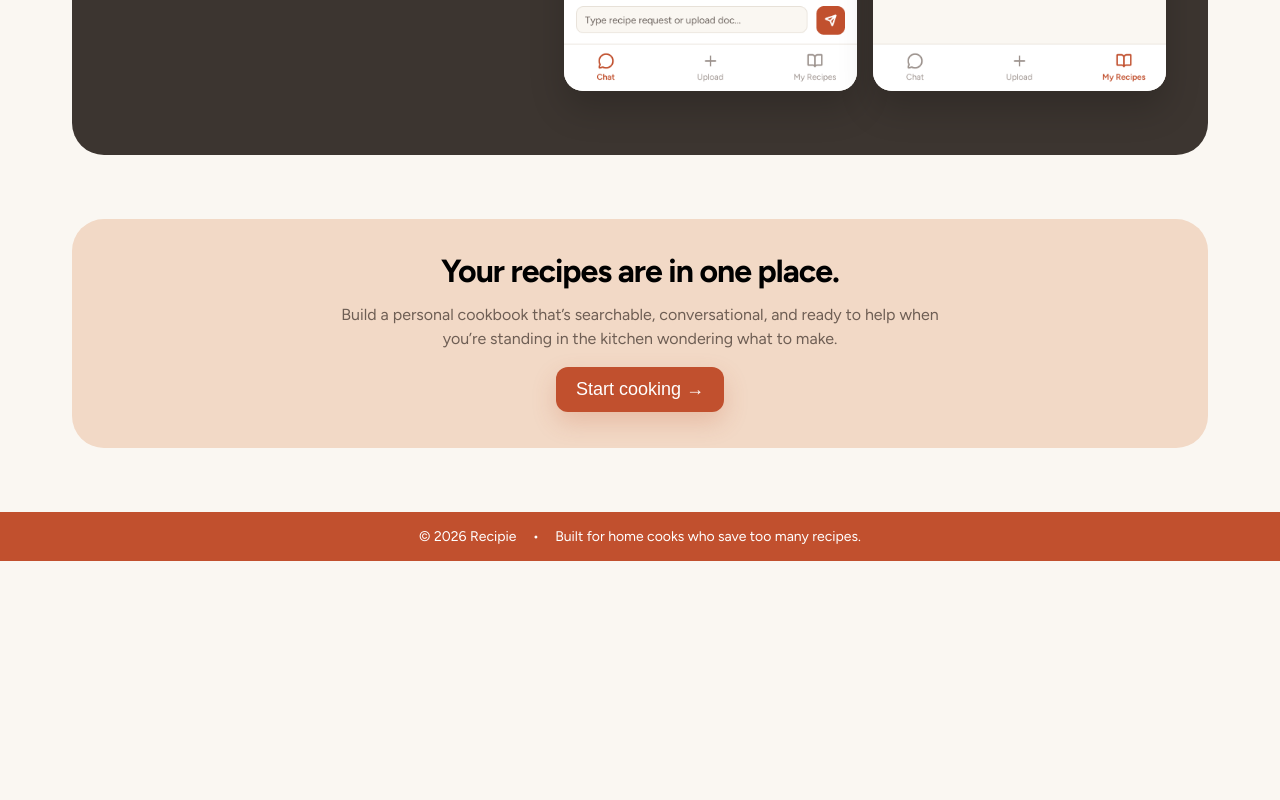
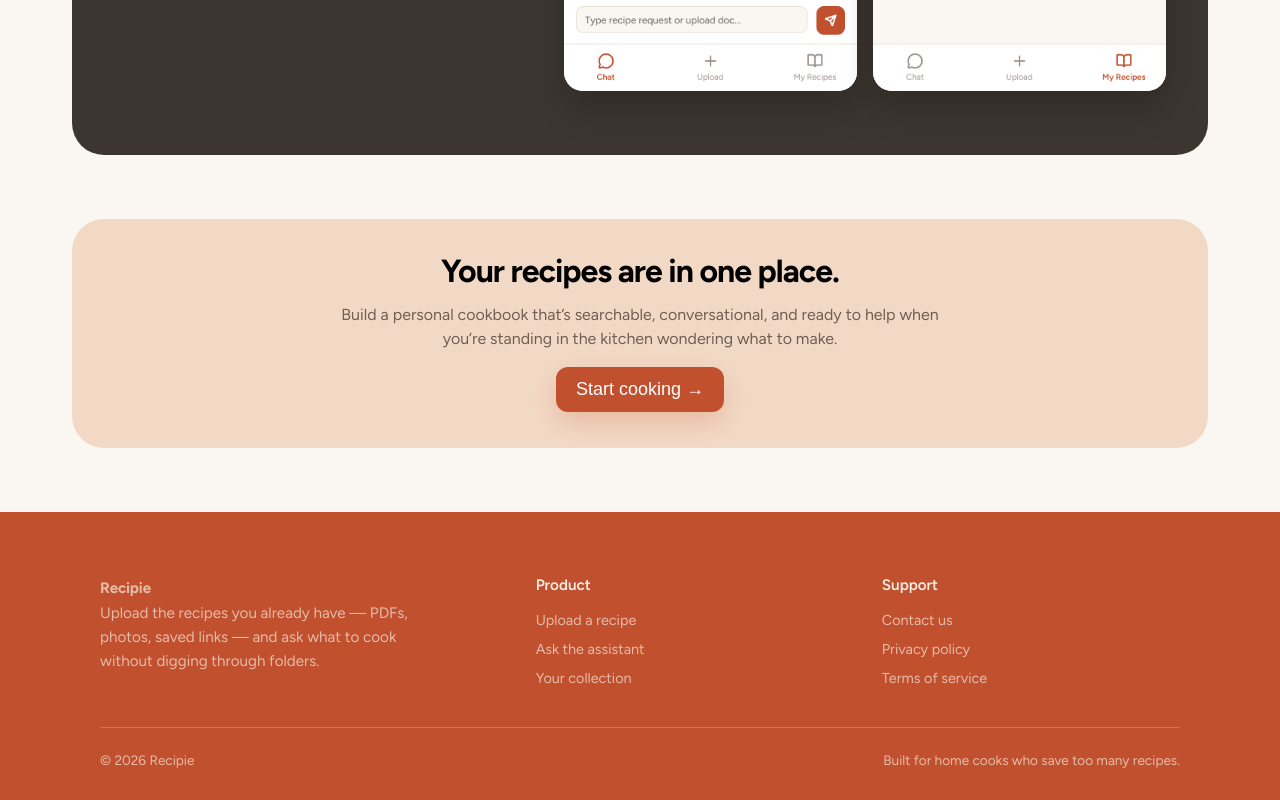
Before and after one commit to alishayb/recipie, a React (Vite) app in the folder frontend/: page / in a window 1280 px wide. Shown: the part 1969-2769 px from the top of the page. Before the commit the page ends 2530 px from the top, so only its background shows below. Built offline with nearby package versions, Linux system fonts and the light colour scheme; no server answers.

Commit message:
fix some bugs in frontend

```diff
--- a/frontend/src/LandingPage.css
+++ b/frontend/src/LandingPage.css
@@ -338,18 +338,6 @@ h1 {
   }
 }
 
-footer {
-  padding: 16px 0px;
-  background-color: #c1502e;
-  font-size: 14px;
-  display: flex;
-  align-items: center;
-  justify-content: center;
-  width: 100%;
-  gap: 16px;
-  color: white;
-}
-
 @media (max-width: 1020px) {
   .landing-page {
     padding: 0 54px;
--- a/frontend/src/LandingPage.tsx
+++ b/frontend/src/LandingPage.tsx
@@ -5,6 +5,7 @@ import desktopChatScreen from "./assets/screengrabs/desktop-chat.png";
 import mobileChatScreen from "./assets/screengrabs/mobile-chat.png";
 import mobileCookbookScreen from "./assets/screengrabs/mobile-my-recipes.png";
 import { AuthModal } from "./section/auth/AuthModal";
+import { Footer } from "./section/navigation/Footer";
 
 const screens = {
   chat: mobileChatScreen,
@@ -275,11 +276,7 @@ export default function App() {
         </motion.section>
       </div>
 
-      <footer>
-        <span>© 2026 Recipie</span>
-        <span className="dot">•</span>
-        <span>Built for home cooks who save too many recipes.</span>
-      </footer>
+      <Footer onLogin={() => setShowAuthModal(true)} />
 
       {showAuthModal && <AuthModal onClose={() => setShowAuthModal(false)} />}
     </div>
--- a/frontend/src/section/auth/LegalPage.css
+++ b/frontend/src/section/auth/LegalPage.css
@@ -38,6 +38,7 @@
   font-weight: 700;
   color: var(--clay);
   letter-spacing: -0.01em;
+  cursor: pointer;
 }
 
 .legal-header__toggle {
--- /dev/null
+++ b/frontend/src/section/navigation/Footer.tsx
@@ -0,0 +1,89 @@
+import { Link, useNavigate } from "react-router-dom";
+import { useAuth } from "../../hooks/useAuth";
+import "./footer.css";
+
+export function Footer({ onLogin }: { onLogin: () => void }) {
+  const { user } = useAuth();
+  const navigate = useNavigate();
+
+  const handleProtectedLink = (e: React.MouseEvent, path: string) => {
+    e.preventDefault();
+    if (!user) {
+      onLogin();
+      return;
+    }
+    navigate(path);
+  };
+
+  return (
+    <footer className="site-footer">
+      <div className="footer-inner">
+        <div className="footer-top">
+          <div className="footer-brand">
+            <p className="footer-wordmark">Recipie</p>
+            <p>
+              Upload the recipes you already have — PDFs, photos, saved links —
+              and ask what to cook without digging through folders.
+            </p>
+          </div>
+
+          <div className="footer-col">
+            <h3>Product</h3>
+            <ul>
+              <li>
+                <Link
+                  to="/upload"
+                  onClick={(e) => handleProtectedLink(e, "/upload")}
+                >
+                  Upload a recipe
+                </Link>
+              </li>
+              <li>
+                <Link
+                  to="/chat"
+                  onClick={(e) => handleProtectedLink(e, "/chat")}
+                >
+                  Ask the assistant
+                </Link>
+              </li>
+              <li>
+                <Link
+                  to="/collection"
+                  onClick={(e) => handleProtectedLink(e, "/collection")}
+                >
+                  Your collection
+                </Link>
+              </li>
+            </ul>
+          </div>
+
+          <div className="footer-col">
+            <h3>Support</h3>
+            <ul>
+              <li>
+                <a href="mailto:customer-service@recipie.dpdns.org">
+                  Contact us
+                </a>
+              </li>
+              <li>
+                <Link to="/privacy-policy">Privacy policy</Link>
+              </li>
+              <li>
+                <Link to="/terms-of-service">Terms of service</Link>
+              </li>
+            </ul>
+          </div>
+        </div>
+
+        <hr className="footer-divider" />
+
+        <div className="footer-bottom">
+          <p>&copy; 2026 Recipie</p>
+          <p className="footer-tagline">
+            Built for home cooks who save too many recipes.
+          </p>
+        </div>
+      </div>
+    </footer>
+  );
+}
--- /dev/null
+++ b/frontend/src/section/navigation/footer.css
@@ -0,0 +1,115 @@
+.site-footer {
+  background: #C1502E;
+  color: #F7EFE3;
+  padding: 64px 32px 32px;
+}
+
+.site-footer .footer-inner {
+  max-width: 1080px;
+  margin: 0 auto;
+}
+
+.site-footer .footer-top {
+  display: grid;
+  grid-template-columns: 1.3fr 1fr 1fr;
+  gap: 48px;
+  padding-bottom: 40px;
+}
+
+.site-footer .footer-wordmark {
+  font-size: 1.5rem;
+  font-weight: 700;
+  color: #F7EFE3;
+  margin: 0 0 12px;
+  letter-spacing: -0.01em;
+}
+
+.site-footer .footer-brand p {
+  margin: 0;
+  color: rgba(247, 239, 227, 0.68);
+  font-size: 0.95rem;
+  line-height: 1.6;
+  max-width: 32ch;
+}
+
+.site-footer .footer-col h3 {
+  font-size: 0.95rem;
+  font-weight: 600;
+  color: #F7EFE3;
+  margin: 0 0 16px;
+}
+
+.site-footer .footer-col ul {
+  list-style: none;
+  margin: 0;
+  padding: 0;
+  display: flex;
+  flex-direction: column;
+  gap: 10px;
+}
+
+.site-footer .footer-col a {
+  color: rgba(247, 239, 227, 0.68);
+  text-decoration: none;
+  font-size: 0.9rem;
+  transition: color 0.15s ease;
+}
+
+.site-footer .footer-col a:hover,
+.site-footer .footer-col a:focus-visible {
+  color: #F7EFE3;
+}
+
+.site-footer .footer-col a:focus-visible {
+  outline: 2px solid #F7EFE3;
+  outline-offset: 3px;
+  border-radius: 2px;
+}
+
+.site-footer .footer-divider {
+  height: 1px;
+  background: rgba(247, 239, 227, 0.22);
+  border: none;
+  margin: 0;
+}
+
+.site-footer .footer-bottom {
+  padding-top: 24px;
+  display: flex;
+  align-items: center;
+  justify-content: space-between;
+  flex-wrap: wrap;
+  gap: 12px;
+}
+
+.site-footer .footer-bottom p {
+  margin: 0;
+  font-size: 0.85rem;
+  color: rgba(247, 239, 227, 0.68);
+}
+
+.site-footer .footer-tagline {
+  font-size: 0.85rem;
+  color: rgba(247, 239, 227, 0.68);
+}
+
+@media (max-width: 720px) {
+  .site-footer {
+    padding: 48px 20px 24px;
+  }
+  .site-footer .footer-top {
+    grid-template-columns: 1fr;
+    gap: 32px;
+    padding-bottom: 32px;
+  }
+  .site-footer .footer-bottom {
+    flex-direction: column;
+    align-items: flex-start;
+  }
+}
+
+@media (prefers-reduced-motion: reduce) {
+  .site-footer .footer-col a {
+    transition: none;
+  }
+}
--- a/frontend/src/section/review-recipe/ExtractedRecipesReview.tsx
+++ b/frontend/src/section/review-recipe/ExtractedRecipesReview.tsx
@@ -32,6 +32,14 @@ const ExtractedRecipesReview = () => {
     reviewData?.recipeList ?? [],
   );
   const [isLoading, setIsLoading] = useState(false);
+
+  useEffect(() => {
+    if (!storageKey) return;
+    sessionStorage.setItem(
+      storageKey,
+      JSON.stringify({ recipeList: editedRecipeList }),
+    );
+  }, [editedRecipeList, storageKey]);
 
   const saveRecipe = useMutation({
     mutationFn: async (recipe: Recipe) => {
@@ -82,10 +90,16 @@ const ExtractedRecipesReview = () => {
     minute: "2-digit",
   });
 
+  const sourceFiles = source.split(",").filter(Boolean);
+  const sourceLabel =
+    sourceFiles.length <= 1
+      ? sourceFiles[0]
+      : `${sourceFiles[0]}, and ${sourceFiles.length - 1} more`;
+
   return (
     <section className="recipe-list-page">
       <div className="badges">
-        <div className="source-badge">Source: {source}</div>
+        <div className="source-badge">Source: {sourceLabel}</div>
         <time dateTime={now.toISOString()}>Parsed today at {timeString}</time>
       </div>
       <h1>
```
Also changed, not shown: frontend/src/section/auth/LegalPage.tsx (+150 -110 lines).
